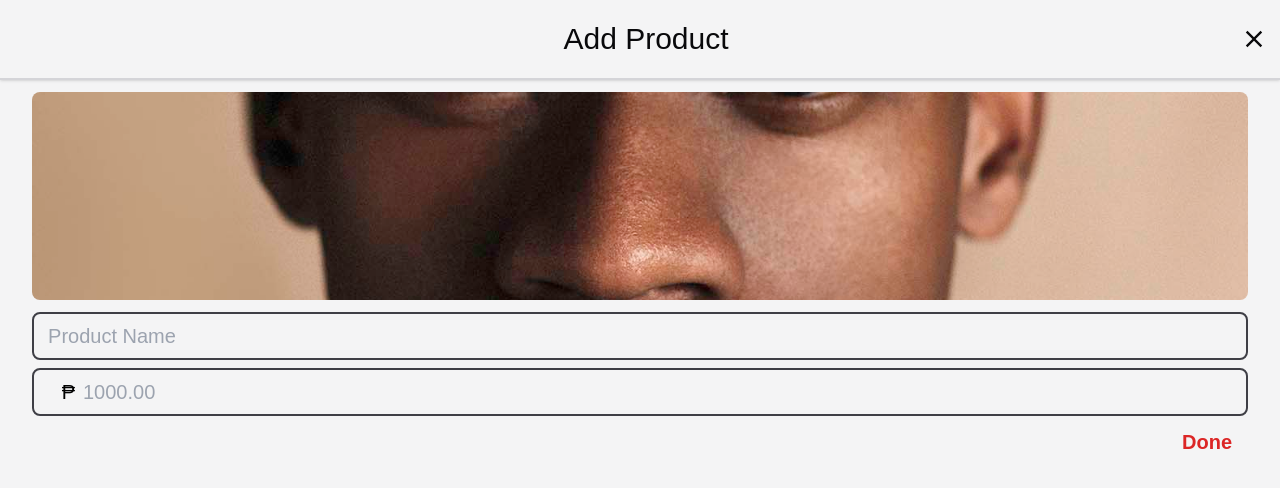
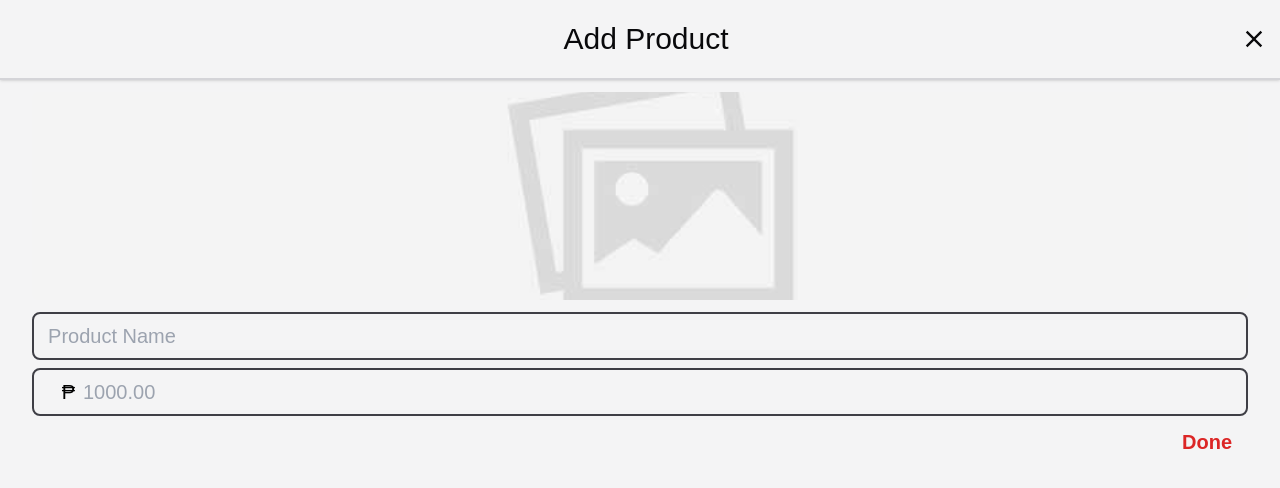
Before and after one commit to KarlCabasagan/-React-Grocery-List, a React (Vite) app: page / in a window 1280 px wide. Both pictures are taken after a click on the button 1228 px from the left and 740 px from the top of the page. Shown: the top 488 px of the page. Built offline with nearby package versions, Linux system fonts and the light colour scheme.

Commit message:
Add Product Function

```diff
--- a/src/AddProductForm.jsx
+++ b/src/AddProductForm.jsx
@@ -1,22 +1,75 @@
+import { useContext, useEffect, useRef, useState } from "react"
+import { AddProductContext, ProductDataContext, UniqueIdContext } from "./App"
 
 function AddProductForm() {
+
+    const [addProductModal, setAddProductModal] = useContext(AddProductContext)
+
+    const [uniqueId, setUniqueId] = useContext(UniqueIdContext)
+    const [products, setProducts] = useContext(ProductDataContext)
+
+    const nameRef = useRef(null)
+    const priceRef = useRef(null)
+    const imageRef = useRef(null)
+
+    const [productImage, setProductImage] = useState("blank-image.jpg")
+
+
+    const handleImageChange = (event) => {
+        const file = event.target.files[0]
+        const allowedImageTypes = ['image/jpeg', 'image/jpg', 'image/png', 'image/gif']
+
+        if (!file || !allowedImageTypes.includes(file.type)) {
+          alert('Please select a valid image file (JPEG, PNG, or GIF).')
+          return
+        }
+
+        setProductImage(URL.createObjectURL(file))
+    }
+
+    const handleSubmitForm = (event) => {
+        const name = nameRef.current.value
+        const price = priceRef.current.value
+        const image = imageRef.current.src
+
+        if(nameRef.current.value.length < 1 ) {
+            alert("Please enter a product name")
+            return
+        }
+
+        const newProduct = {id: uniqueId, name: name, price: price, image: image}
+
+        setProducts(p => [...p, newProduct])
+        setUniqueId(u => u + 1)
+        setAddProductModal(a => false)
+
+        clearInputs()
+    }
+
+    function clearInputs() {
+        nameRef.current.value = ""
+        priceRef.current.value = ""
+        imageRef.current.src = "blank-image.jpg"
+    }
+
     return(
         <div className="w-[95%] h-auto mt-[92px] flex flex-col items-center">
-            <div className="w-full h-52">
-                <img src="images/test.jpg" alt="Toblerone.jpg" className="max-h-[100%] min-h-[100%] w-full object-cover rounded-lg" />
+            <div className="w-full h-52 relative flex justify-center items-center">
+                <input onChange={handleImageChange} className="absolute h-full w-full opacity-0" type="file" />
+                <img ref={imageRef} src={productImage} alt="Toblerone.jpg" className="max-h-[100%] min-h-[100%] w-full object-cover rounded-lg" />
             </div>
             <div className="w-full h-auto mt-3">
                 <div className="w-full h-auto border-zinc-700 border-2 flex justify-center rounded-lg">
-                    <input className="w-[99%] p-2 bg-inherit focus:outline-none text-xl" type="text" placeholder="Product Name" />
+                    <input ref={nameRef} className="w-[99%] p-2 bg-inherit focus:outline-none text-xl" type="text" placeholder="Product Name" />
                 </div>
                 <div className="w-full h-auto mt-2">
                     <div className="w-full h-auto border-zinc-700 border-2 flex justify-center rounded-lg">
                         <h4 className="text-xl flex justify-center items-center ml-2">₱</h4>
-                        <input className="w-[95%] p-2 bg-inherit focus:outline-none text-xl" type="number" placeholder="1000.00" />
+                        <input ref={priceRef} className="w-[95%] p-2 bg-inherit focus:outline-none text-xl" type="number" placeholder="1000.00" />
                     </div>
                 </div>
                 <div className="w-full h-auto mt-3 flex justify-end">
-                    <button className="mr-4 text-xl font-semibold text-red-600">
+                    <button onClick={handleSubmitForm} className="mr-4 text-xl font-semibold text-red-600">
                         Done
                     </button>
                 </div>
--- a/src/App.jsx
+++ b/src/App.jsx
@@ -10,11 +10,17 @@ export const CartContext = createContext(false)
 export const AddProductContext = createContext(false)
 export const ProductContext = createContext(false)
 
+export const ProductDataContext = createContext(null)
+export const UniqueIdContext = createContext(null)
+
 function App() {
 
   const [cartModal, setCartModal] = useState(false)
   const [addProductModal, setAddProductModal] = useState(false)
   const [productModal, setProductModal] = useState(false)
+
+  const [uniqueId, setUniqueId] = useState(0)
+  const [products, setProducts] = useState([])
 
   return (
     <div className='w-screen max-h-screen h-screen bg-zinc-100 flex items-center flex-col overflow-y-hidden'>
@@ -25,12 +31,16 @@ function App() {
 
       <ProductContext.Provider value={[productModal, setProductModal]}>
         <ProductModalOverlay />
-        <CardsArea />
+        <CardsArea productsData={products} />
       </ProductContext.Provider>
 
       <AddProductContext.Provider value={[addProductModal, setAddProductModal]}>
-        <AddProductModal />
-        <AddProductButton />
+        <ProductDataContext.Provider value={[products, setProducts]}>
+          <UniqueIdContext.Provider value={[uniqueId, setUniqueId]}>
+            <AddProductModal />
+            <AddProductButton />
+          </UniqueIdContext.Provider>
+        </ProductDataContext.Provider>
       </AddProductContext.Provider>
     </div>
   )
--- a/src/Card.jsx
+++ b/src/Card.jsx
@@ -1,16 +1,16 @@
 import { useContext, useState } from "react"
 import { ProductContext } from "./App"
 
-function Card() {
+function Card(props) {
 
     const [productModal, setProductModal] = useContext(ProductContext)
 
     return(
         <div onClick={() => setProductModal(!productModal)} className="w-[49%] h-60 bg-zinc-50 mt-3 rounded-lg flex flex-col items-center shadow">
-            <img src="images/test.jpg" alt="Toblerone.jpg" className="max-h-[75%] min-h-[75%] w-full object-cover rounded-t-lg" />
+            <img src={props.image} alt={props.image + ".jpg"} className="max-h-[75%] min-h-[75%] w-full object-cover rounded-t-lg" />
             <div className="w-[98%] mt-1 ml-2">
-                <h4 className="w-[95%] text-zinc-900 text-lg truncate">Toblerone Original</h4>
-                <h4 className="text-red-600 text-lg font-semibold truncate ml-1 mt-[-6px]">₱109.00</h4>
+                <h4 className="w-[95%] text-zinc-900 text-lg truncate">{props.name}</h4>
+                <h4 className="text-red-600 text-lg font-semibold truncate ml-1 mt-[-6px]">₱{props.price}</h4>
             </div>
         </div>
     )
--- a/src/CardsArea.jsx
+++ b/src/CardsArea.jsx
@@ -1,22 +1,15 @@
 import React, {useState} from "react"
 import Card from "./Card";
 
-function CardsArea() {
+function CardsArea({productsData}) {
 
     return(
         <div className="w-[95%] max-h-full mt-20 mb-4 flex flex-wrap justify-between overflow-y-auto overflow-x-hidden scrollbar-none">
-            <Card />
-            <Card />
-            <Card />
-            <Card />
-            <Card />
-            <Card />
-            <Card />
-            <Card />
-            <Card />
-            <Card />
+            {productsData.map(product => (
+                <Card key={product.id} id={product.id} name={product.name} price={product.price} image={product.image}/>
+            ))}
             <div className="w-full flex justify-center mt-14">
-                <h1 className="text-zinc-600">No More Products</h1>
+                <h1 className="text-zinc-600">This is as far as it goes..</h1>
             </div>
         </div>
 
--- a/src/ProductModal.jsx
+++ b/src/ProductModal.jsx
@@ -15,11 +15,11 @@ function ProductModal() {
                     <img src="images/test.jpg" alt="Toblerone.jpg" className="max-h-[100%] min-h-[100%] w-full object-cover rounded-lg shadow-lg" />
                 </div>
                 <div className="w-full h-auto mt-3">
-                    <input className="bg-inherit w-full text-2xl focus:outline-none truncate" type="text" value={"Toblerone Original"}/>
+                    <input className="bg-inherit w-full text-2xl focus:outline-none truncate" type="text" value={"Toblerone Original"} readOnly/>
                     <hr className="mt-1 mb-1 border-zinc-300"/>
                     <div className="w-full flex items-center">
                         <h4 className="text-2xl pr-1 font-semibold text-red-600">₱</h4>
-                        <input className="bg-inherit w-full text-2xl focus:outline-none font-semibold text-red-600" type="number" value="109.00"/>
+                        <input className="bg-inherit w-full text-2xl focus:outline-none font-semibold text-red-600" type="number" value="109.00" readOnly/>
                     </div>
                 </div>
                 <div className="w-full flex justify-end">
```
Also changed, not shown: public/blank-image.jpg (added).
